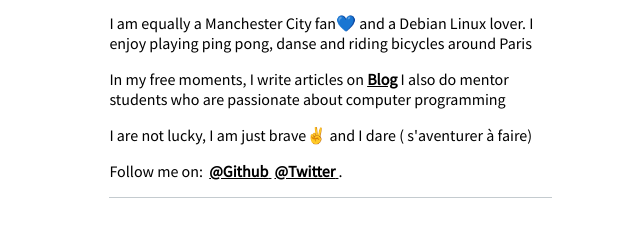
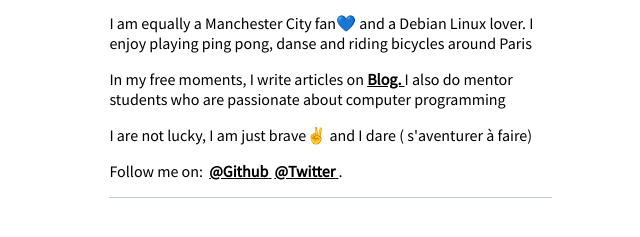
Before and after one commit to Ebaneck/about_me, a plain HTML site: page index.html in a window 1280 px wide. Shown: the part 243-480 px from the top of the page, 341-981 px from the left. Drawn offline with Linux system fonts and the light colour scheme.

Commit message:
Update index.html

```diff
--- a/index.html
+++ b/index.html
@@ -108,7 +108,7 @@
         <p>I am equally a Manchester City fan💙 and a Debian Linux lover. I enjoy playing ping pong, danse and riding bicycles around Paris </p>
         <p>
           In my free moments, I write articles on
-          <a href="https://medium.com/@ebaneckatuh" target="_blank"><b>Blog</b></a> I also do mentor students who are passionate about computer programming
+          <a href="https://medium.com/@ebaneckatuh" target="_blank"><b>Blog. </b></a> I also do mentor students who are passionate about computer programming
         </p>
         <p>I are not lucky, I am just brave✌️ and I dare ( s'aventurer à faire)</p>
         <div class="row"><div class="col"></div></div>
```
